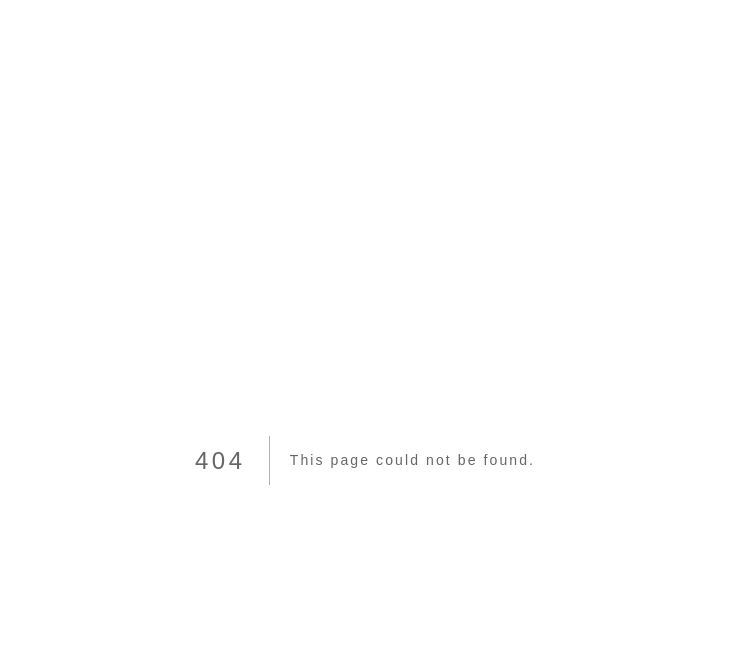
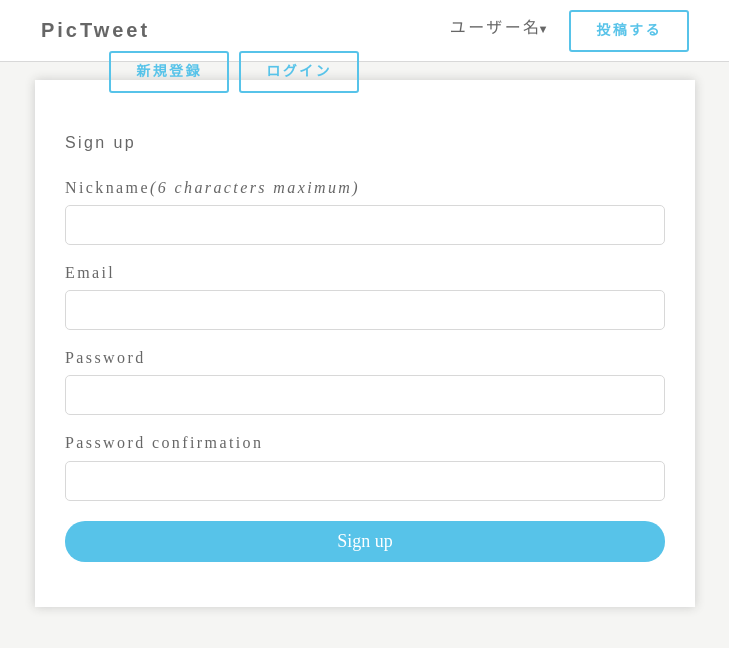
Before and after one commit to masaya-ikeno-ss/pictweet_nextjs_front, a Next.js app: page /users/sign_up in a window 1280 px wide. Before the commit this address had no page. Shown: the top 648 px of the page, without its empty margins (275-1004 px from the left). Built offline with nearby package versions, Linux system fonts and the light colour scheme.

Commit message:
ログインビュー・新規登録ビューの実装

```diff
--- a/app/_components/Header.tsx
+++ b/app/_components/Header.tsx
@@ -2,13 +2,31 @@
 import Link from 'next/link'
 
 const Header = () => {
+  const handleLogout = () => {
+    // ログアウトボタンが押された時の処理
+  }
+
   return (
     <header className="header">
       <div className="header__bar row">
         <h1 className="grid-6"><Link href="/">PicTweet</Link></h1>
+        <div className="user_nav grid-6">
+          <span>
+            <Link href={`/`}>{"ユーザー名"}</Link>
+            <ul className="user__info">
+              <li>
+                <Link href={`/`}>マイページ</Link>
+                <form onSubmit={handleLogout}>
+                  <input className="logout-btn" type="submit" value="ログアウト" />
+                </form>
+              </li>
+            </ul>
+          </span>
+          <Link href="/" className="post">投稿する</Link>
+        </div>
         <div className="grid-6">
-          <Link href="/" className="post">新規登録</Link>
-          <Link href="/" className="post">ログイン</Link>
+          <Link href="/users/sign_up" className="post">新規登録</Link>
+          <Link href="/users/login" className="post">ログイン</Link>
         </div>
       </div>
    </header>
--- /dev/null
+++ b/app/users/sign_up/page.tsx
@@ -0,0 +1,86 @@
+'use client'
+import { useForm } from "react-hook-form"
+import Header from "@/app/_components/Header"
+
+interface SignUpForm {
+  nickname: string
+  email: string
+  password: string
+  passwordConfirmation: string
+}
+
+const SignUpPage = () => {
+  const { register, handleSubmit, formState: { errors }, watch } = useForm<SignUpForm>()
+
+  const onSubmit = (formData: SignUpForm) => {
+    // Sign upをクリックしたときの処理
+  }
+
+  return (
+    <>
+      <Header />
+      <div className="contents row">
+        <div className="container">
+          <h2>Sign up</h2>
+
+          <form onSubmit={handleSubmit(onSubmit)} className="new_user">
+            <div className="field">
+              <label>Nickname</label><em>(6 characters maximum)</em><br />
+              {errors.nickname && <p className="error-message">{errors.nickname.message}</p>}
+              <input
+                type="text"
+                {...register("nickname", {
+                  required: "ニックネームは必須です",
+                  maxLength: { value: 6, message: "ニックネームは6文字以内で入力してください" }
+                })}
+              />
+            </div>
+
+            <div className="field">
+              <label>Email</label><br />
+              {errors.email && <p className="error-message">{errors.email.message}</p>}
+              <input
+                type="email"
+                {...register("email", {
+                  required: "メールアドレスは必須です",
+                  pattern: { value: /^[^\s@]+@[^\s@]+\.[^\s@]+$/, message:"無効なメールアドレスです" }
+                })}
+              />
+            </div>
+
+            <div className="field">
+              <label>Password</label><br />
+              {errors.password && <p className="error-message">{errors.password.message}</p>}
+              <input
+                type="password"
+                {...register("password", {
+                  required: "パスワードは必須です",
+                  minLength: { value: 6, message: 'パスワードは6文字以上である必要があります' },
+                  maxLength: { value: 128, message: 'パスワードは128文字以内である必要があります' }
+                })}
+              />
+            </div>
+
+            <div className="field">
+              <label>Password confirmation</label><br />
+              {errors.passwordConfirmation && <p className="error-message">{errors.passwordConfirmation.message}</p>}
+              <input
+                type="password"
+                {...register('passwordConfirmation', {
+                  required: '確認用パスワードは必須です',
+                  validate: (value: string) => value === watch('password') || '確認用パスワードがパスワードと一致しません'
+                })}
+              />
+            </div>
+
+            <div className="actions">
+              <input type="submit" value="Sign up" />
+            </div>
+          </form>
+        </div>
+      </div>
+    </>
+  )
+}
+
+export default SignUpPage
--- a/package.json
+++ b/package.json
@@ -12,7 +12,8 @@
     "axios": "^1.9.0",
     "next": "15.3.2",
     "react": "^19.0.0",
-    "react-dom": "^19.0.0"
+    "react-dom": "^19.0.0",
+    "react-hook-form": "^7.56.4"
   },
   "devDependencies": {
     "@eslint/eslintrc": "^3",
```
Also changed, not shown: app/users/login/page.tsx (added, +59 -0 lines), 1 other file (tests, documents, lock files or other folders).
